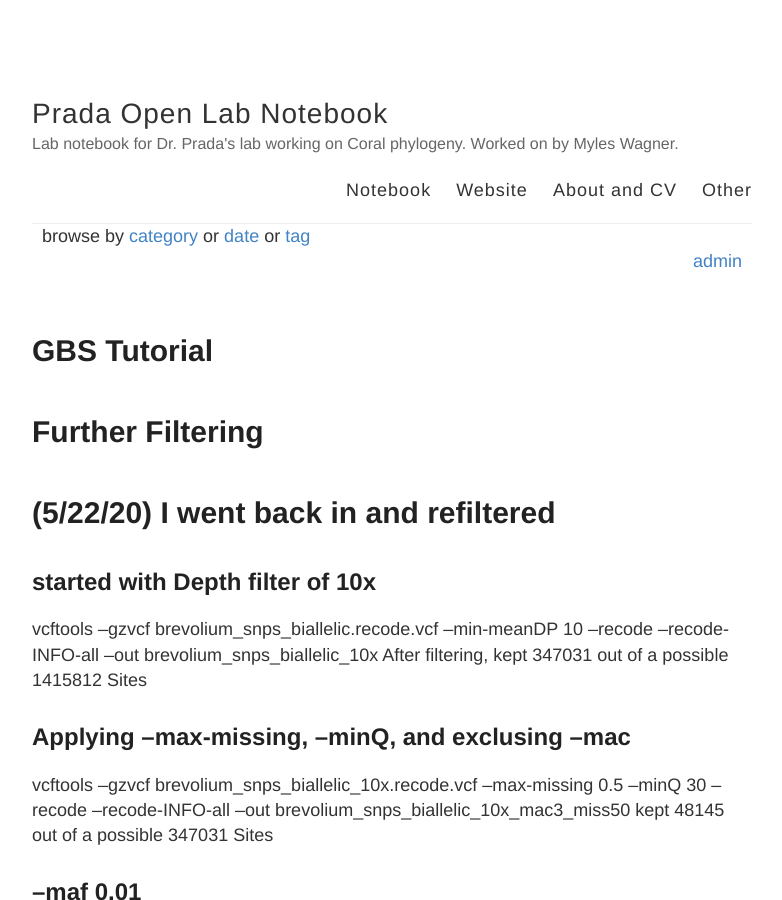
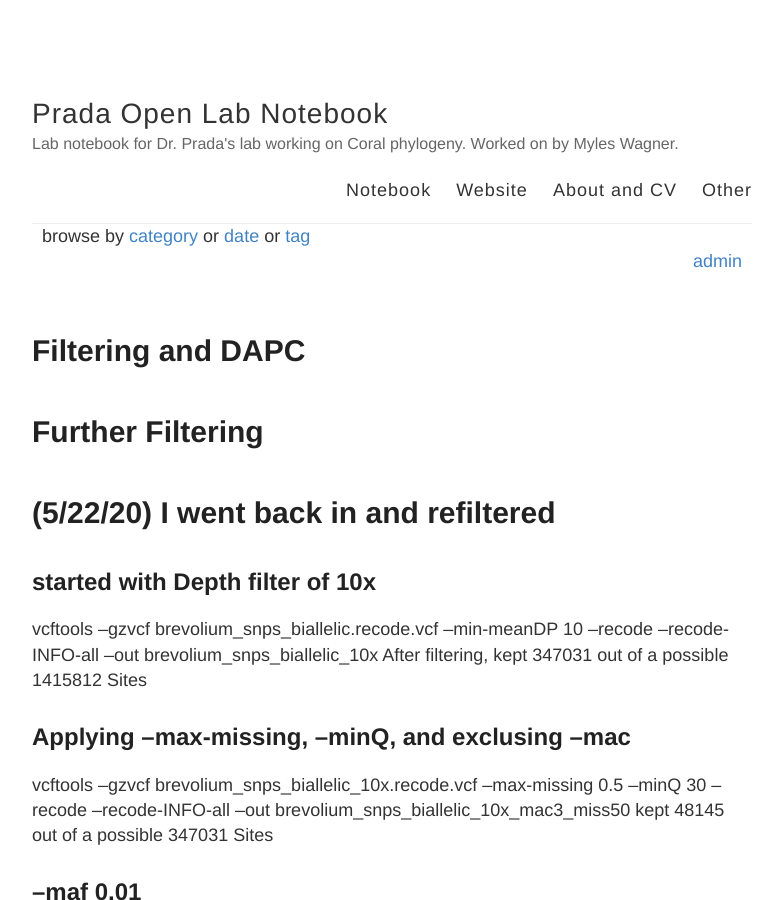
Before and after one commit to Mwags24/Brevolium_Notebook, a Jekyll site: the page built from _posts/2020-5-26-DAPC.md, in a window 1280 px wide and 900 px high. Shown: the whole window, without its empty margins (248-1030 px from the left). Built offline with Jekyll 4.4.1, drawn with Linux system fonts in a browser that asks for light colours.

Commit message:
Update 2020-5-26-DAPC.md

```diff
--- a/_posts/2020-5-26-DAPC.md
+++ b/_posts/2020-5-26-DAPC.md
@@ -1,6 +1,6 @@
 ---
 layout: post
-title: "GBS Tutorial"
+title: "Filtering and DAPC"
 categories:
 tags:
 ---
```
